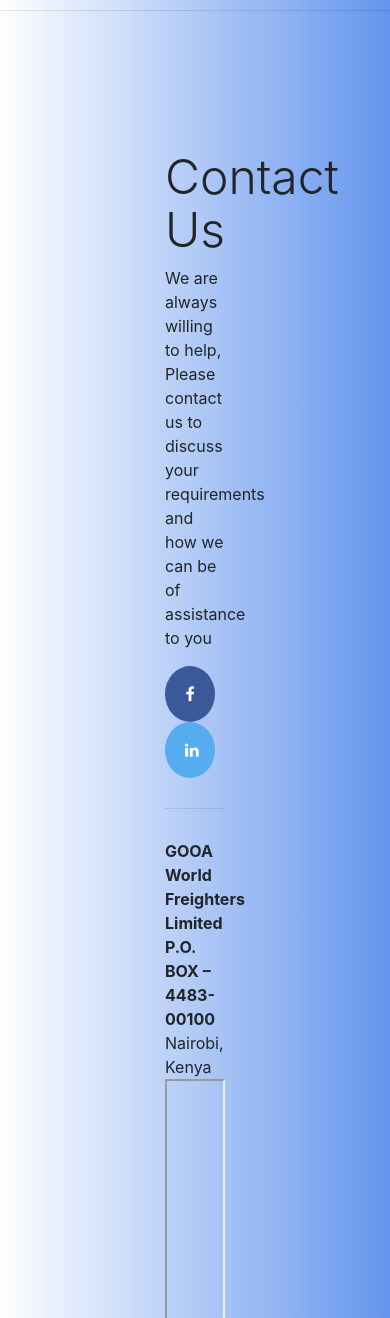
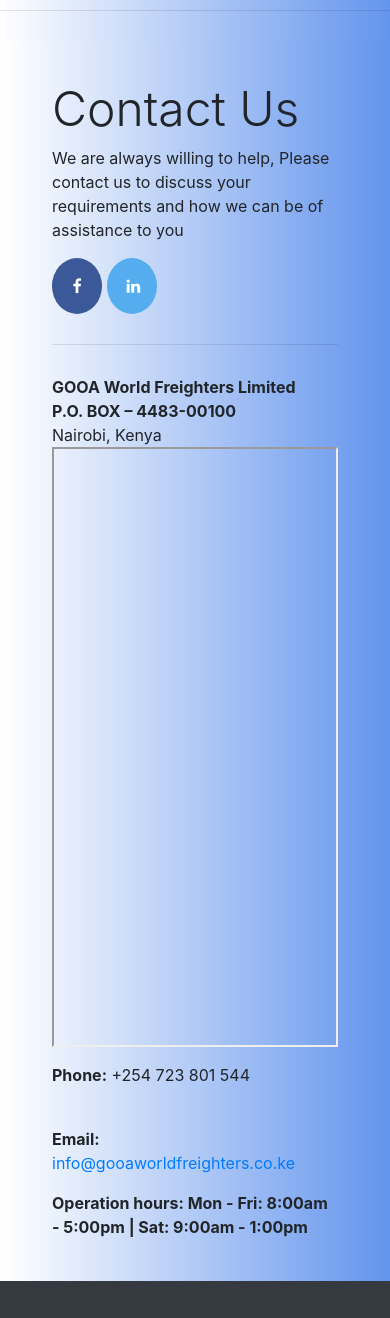
Before and after one commit to GeminiDevs/gooa, a Django app: page / in a window 390 px wide. Shown: the part 5182-6500 px from the top of the page. Run offline with Django 3.2, Linux system fonts and the light colour scheme; some libraries are stand-ins or nearby versions.

Commit message:
mobile view

```diff
--- a/backend/static/css/styles.css
+++ b/backend/static/css/styles.css
@@ -147,7 +147,7 @@ html {
     line-height: 1.1em;
 }
 
-.cont p ul li address span{
+.cont p ul li address span a{
     font-size: 1.5em;
     /*color: black;*/
     margin-bottom: 40px;
@@ -178,7 +178,7 @@ html {
         line-height: 1.1em;
     }
 
-    .cont p ul li address span{
+    .cont p ul li address span a{
         font-size: 1.5em;
         /*color: black;*/
         margin-bottom: 10px;
@@ -209,7 +209,7 @@ html {
         line-height: 1.1em;
     }
 
-    .cont p ul li address span{
+    .cont p ul li address span a{
         font-size: 1.5em;
         /*color: black;*/
         margin-bottom: 10px;
@@ -479,48 +479,6 @@ html {
 }
 
 
-
-@media screen and (max-width: 1000px) {
-    .contacts {
-        max-width: 70%;
-        padding: 5rem 1rem;
-        display: block;
-    }
-    .mapouter .gmap_canvas {
-        max-width: 70%;
-        height: auto;
-    }
-    .contacts h2{
-        font-size: 5rem;
-    }
-    .contacts p a span{
-        font-size: 3rem;
-    }
-}
-
-@media screen and (max-width: 767px) {
-    .contacts {
-        max-width: 100%;
-        padding: 2rem;
-        top: initial;
-        bottom: 0;
-        transform: initial;
-        display: block;
-    }
-    .mapouter .gmap_canvas {
-        max-width: 100%;
-        height: auto;
-    }
-    .contacts h2{
-        font-size: 3rem;
-    }
-    .contacts p a span{
-        font-size: 1.0rem;
-
-    }
-}
-
-
 hr {
     box-sizing: content-box;
     height: 0;
@@ -578,13 +536,111 @@ hr {
     background: linear-gradient(to left, cornflowerblue, white);
     width: auto;
     height: auto;
-    /*margin: 70px auto 0;*/
-    /*display: flex;*/
-    /*flex-direction: row;*/
-    /*flex-wrap: wrap;*/
     padding: 100px 150px;
 }
 
+@media screen and (max-width: 1000px) {
+    .contacts {
+        max-width: 70%;
+        padding-top: 10px;
+        padding-left: 5px;
+        padding-right: 5px;
+        margin-top: 5px;
+        margin-left: 5px;
+        margin-right: 5px;
+
+        display: block;
+    }
+     .cont h2 {
+        font-size: 4em;
+        font-weight: 300;
+        margin-bottom: 10px;
+        line-height: 1.1em;
+    }
+
+    .cont h4 h5 {
+        font-size: 3em;
+        font-weight: 200;
+        margin-bottom: 10px;
+        line-height: 1.1em;
+    }
+
+    .cont p ul li address span a{
+        font-size: 1.5em;
+        /*color: black;*/
+        margin-bottom: 10px;
+        line-height: 1.1em;
+    }
+
+    .cont{
+        width: auto;
+        height: auto;
+        opacity: 1;
+        padding: 10px 15px;
+    }
+    .mapouter .gmap_canvas {
+        max-width: 70%;
+        height: auto;
+    }
+    .contacts h2{
+        font-size: 5rem;
+    }
+    .contacts p a span{
+        font-size: 3rem;
+    }
+}
+
+@media screen and (max-width: 767px) {
+    .contacts {
+        max-width: 100%;
+        padding: 2rem;
+        top: initial;
+        bottom: 0;
+        transform: initial;
+        display: block;
+    }
+
+    .cont h2 {
+        font-size: 4em;
+        font-weight: 300;
+        margin-bottom: 10px;
+        line-height: 1.1em;
+    }
+
+    .cont h4 h5 {
+        font-size: 3em;
+        font-weight: 200;
+        margin-bottom: 10px;
+        line-height: 1.1em;
+    }
+
+    .cont p ul li address span a{
+        font-size: 1.5em;
+        /*color: black;*/
+        margin-bottom: 10px;
+        line-height: 1.1em;
+    }
+
+    .cont{
+        width: auto;
+        height: auto;
+        opacity: 1;
+        padding: 10px 15px;
+
+    }
+
+    .mapouter .gmap_canvas {
+        max-width: 100%;
+        height: auto;
+    }
+    .contacts h2{
+        font-size: 3rem;
+    }
+    .contacts p a span{
+        font-size: 1.0rem;
+
+    }
+}
 
 .categories{
     width: 1280px;
--- a/templates/index.html
+++ b/templates/index.html
@@ -237,7 +237,7 @@
 
             <div class="contacts" >
                 <div class="cont" >
-                    <h2 id="contact" style="text-align: center">Contact Us</h2>
+                    <h2>Contact Us</h2>
                     <p>We are always willing to help, Please contact us to discuss your requirements and how we can be of assistance to you</p>
 
                     <!-- The social media icons -->
```
Lines whose indentation alone changed are shown as unchanged.
